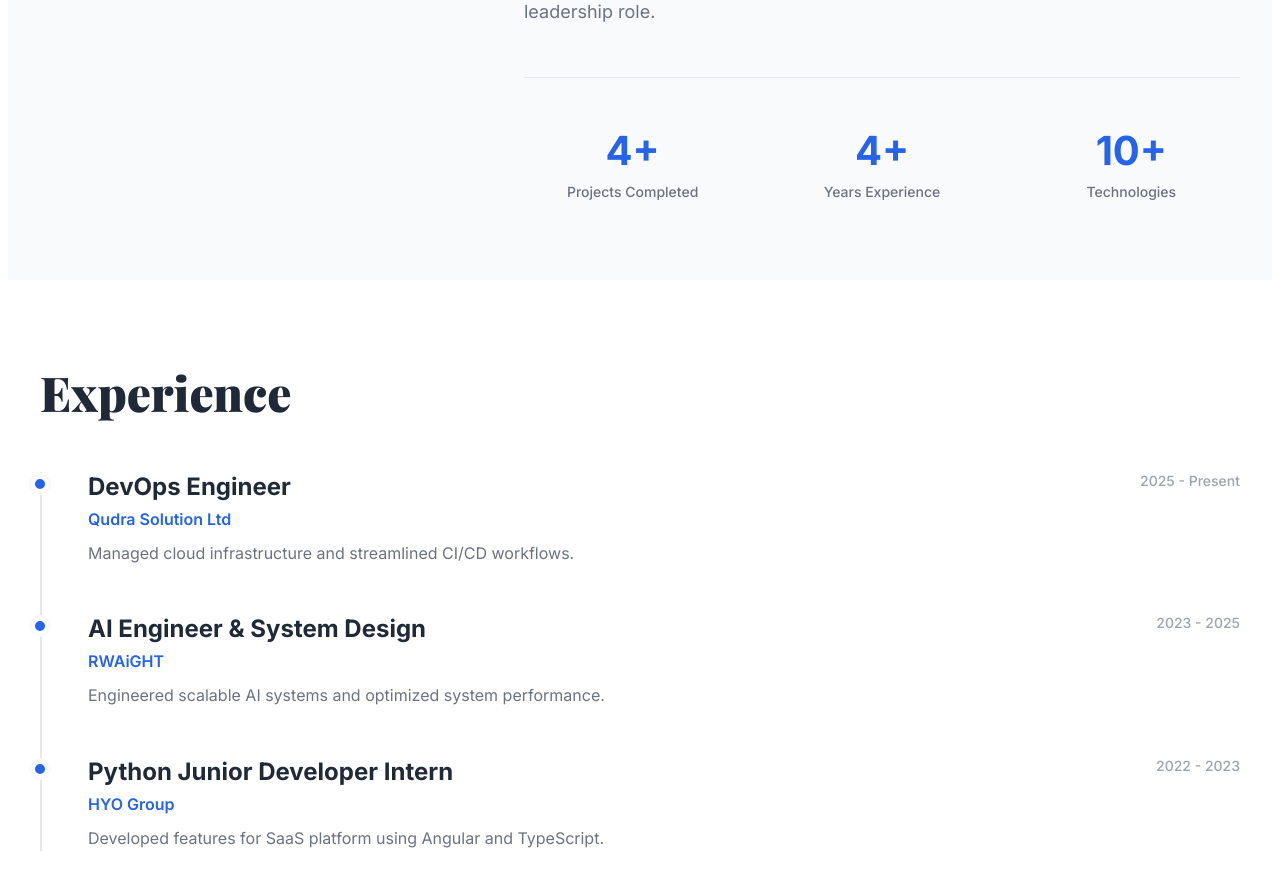
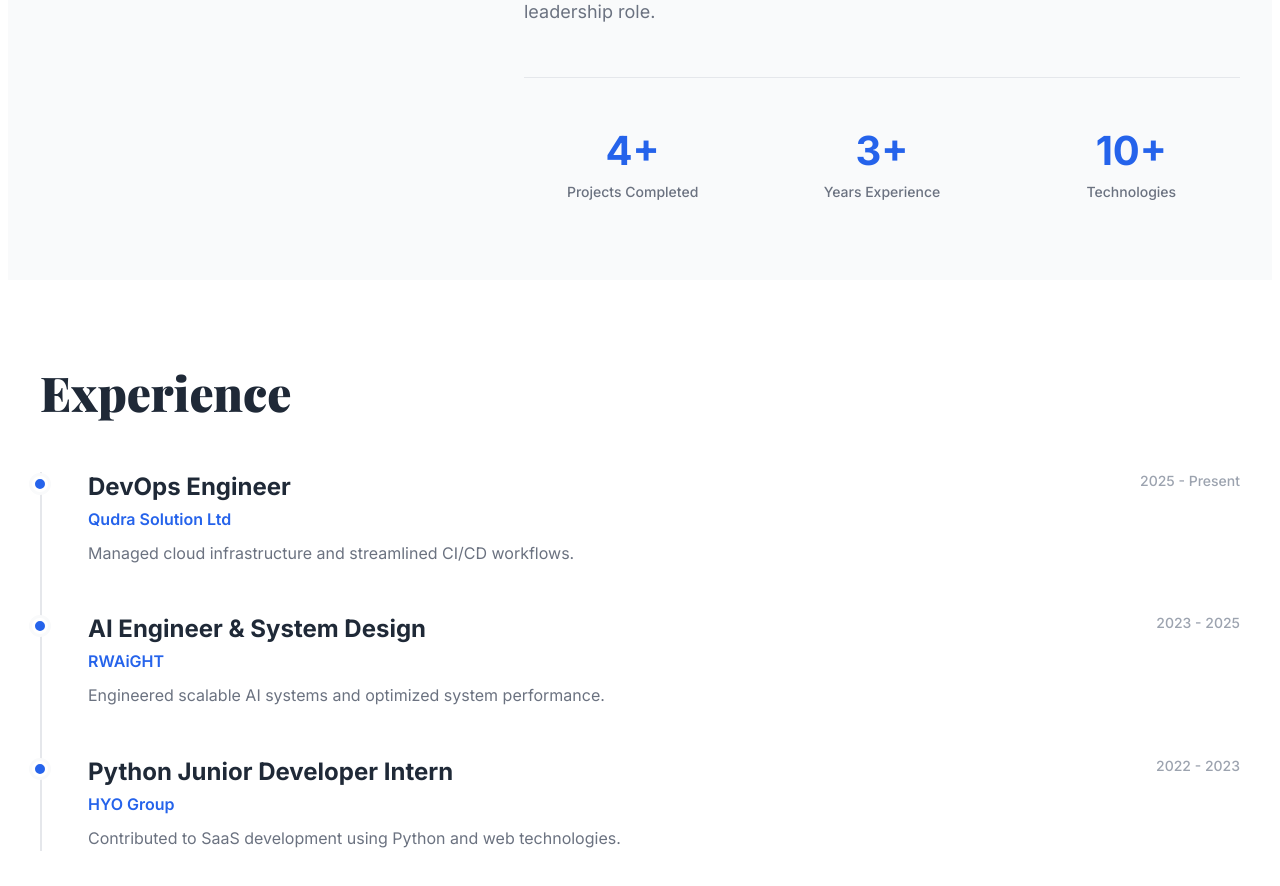
Before and after one commit to nshutifabrice09/portfolio, an Angular app: page / in a window 1280 px wide. Shown: the part 1180-2066 px from the top of the page. Built offline with nearby package versions, Linux system fonts and the light colour scheme.

Commit message:
Current year exprience updated

```diff
--- a/src/app/portfolio/portfolio.ts
+++ b/src/app/portfolio/portfolio.ts
@@ -74,12 +74,12 @@ export class Portfolio {
       role: "Python Junior Developer Intern",
       company: "HYO Group",
       period: "2022 - 2023",
-      description: "Developed features for SaaS platform using Angular and TypeScript."
+      description: "Contributed to SaaS development using Python and web technologies."
     }
   ];
 
   currentYear = new Date().getFullYear();
-  yearsExperience = this.currentYear - 2022;
+  yearsExperience = this.currentYear - 2023;
 
   private emailJSConfig = {
     serviceID: 'service_xmx86xn',
```
